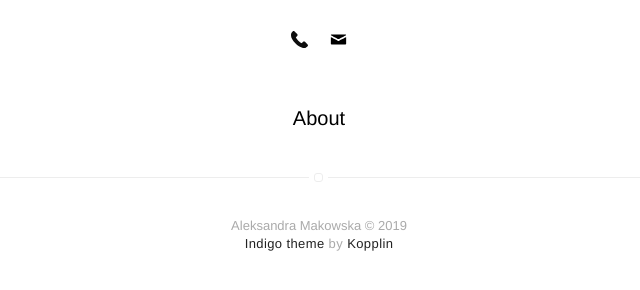
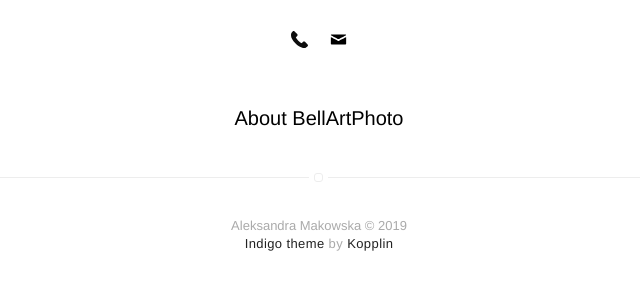
Before and after one commit to themakowska/themakowska.github.io, a Jekyll site: the page built from index.html, in a window 1280 px wide. Shown: the part 473-763 px from the top of the page, without its empty margins (321-961 px from the left). Built offline with Jekyll 4.4.1, drawn with Linux system fonts in a browser that asks for light colours.

Commit message:
Update to nav Update description

```diff
--- a/_config.yml
+++ b/_config.yml
@@ -3,7 +3,7 @@ name: Aleksandra Makowska
 bio: BellArtPhoto
 
 # twitter summary info
-description: A blog about technology and stuff related
+description: BellArtPhoto - Our photos are an art
 
 # if it's an external image, update below for true
 # better with square images
--- a/_includes/nav.html
+++ b/_includes/nav.html
@@ -25,7 +25,7 @@
         {% if site.about == true %}
             {% if page.title != "About" %}
                 <li class="item">
-                    <a class="link" href="{{ site.url }}/about">About</a>
+                    <a class="link" href="{{ site.url }}/about">About {{ site.bio }}</a>
                 </li>
             {% endif %}
         {% endif %}
--- a/_sass/components/nav.sass
+++ b/_sass/components/nav.sass
@@ -40,7 +40,7 @@
             margin: 0
             border-radius: 4%
             transition: all .4s ease-in-out
-            width: 70px
+            width: 170px
 
             &:hover
                 color: $alpha
```
